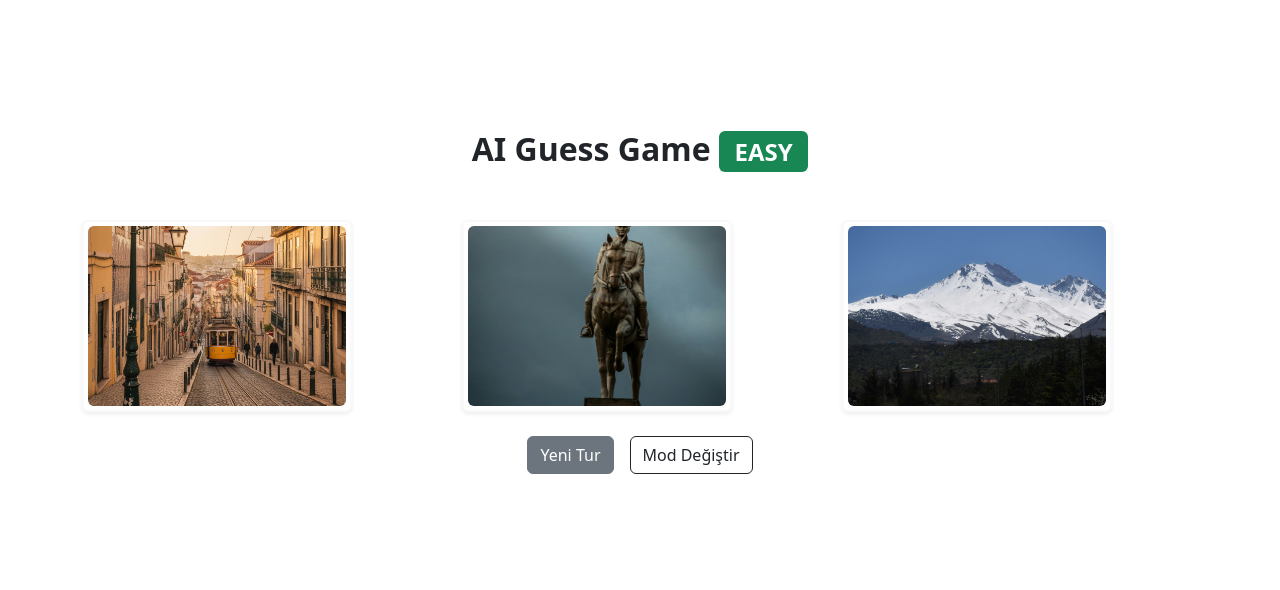
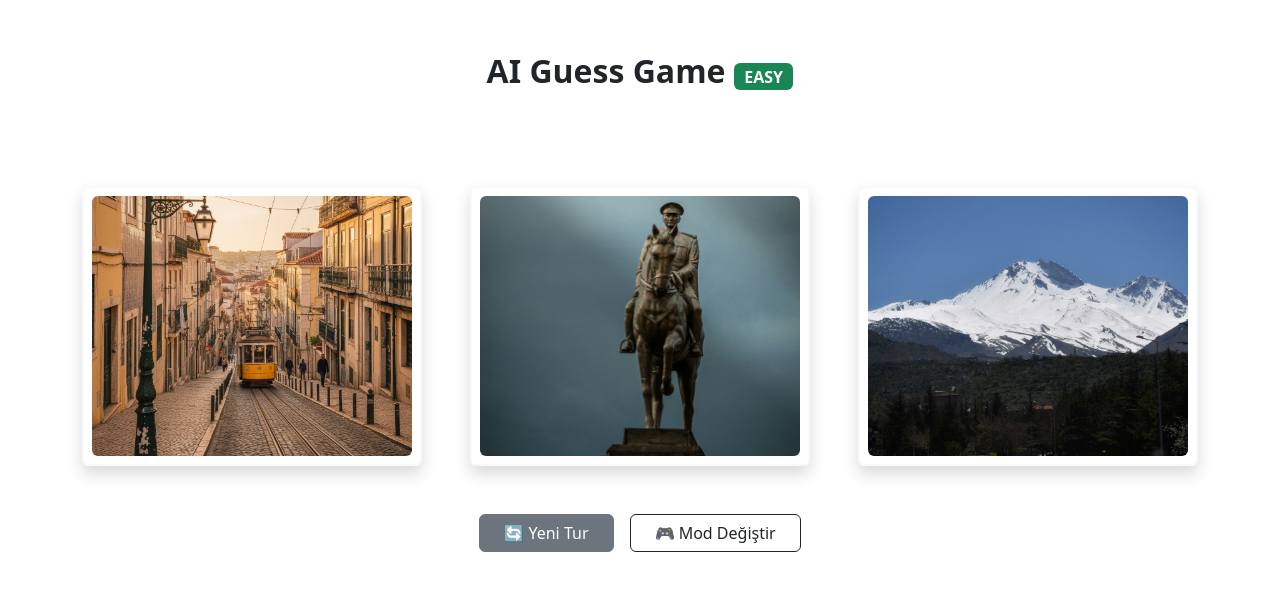
Before and after one commit to aliasim16/1030510261_BS435_WebProgramlama, a React (Vite) app in the folder guess-game/guess-game/: page /game in a window 1280 px wide. Shown: the part 110-700 px from the top of the page. Built offline with nearby package versions, Linux system fonts and the light colour scheme.

Commit message:
resimler büyüdü

```diff
--- a/guess-game/guess-game/src/components/ImageOption.jsx
+++ b/guess-game/guess-game/src/components/ImageOption.jsx
@@ -4,17 +4,23 @@ export default function ImageOption({ image, onClick, isDisabled, isSelected })
       disabled={isDisabled}
       onClick={onClick}
       className={`
-        card p-1 shadow-sm border-2
+        card p-2 shadow border-2
         ${isSelected ? "border-success" : "border-light"}
         hover:scale-105 transition-transform
       `}
-      style={{ width: "270px" }}
+      style={{
+        width: "360px",
+        cursor: isDisabled ? "not-allowed" : "pointer",
+      }}
     >
       <img
         src={image.url}
         alt={image.id}
         className="card-img-top rounded"
-        style={{ height: "180px", objectFit: "cover" }}
+        style={{
+          height: "260px",
+          objectFit: "cover",
+        }}
       />
     </button>
   );
--- a/guess-game/guess-game/src/pages/GameScreen.jsx
+++ b/guess-game/guess-game/src/pages/GameScreen.jsx
@@ -18,17 +18,28 @@ export default function GameScreen() {
 
   const isHard = mode === "hard";
 
+  // =========================
+  // Yeni tur kur
+  // =========================
   const setupNewRound = () => {
-    const ai = IMAGE_POOL.filter(i => i.type === "ai");
-    const real = IMAGE_POOL.filter(i => i.type === "real");
+    const aiImages = IMAGE_POOL.filter(img => img.type === "ai");
+    const realImages = IMAGE_POOL.filter(img => img.type === "real");
 
-    const aiImg = ai[Math.floor(Math.random() * ai.length)];
-    const reals = [...real].sort(() => Math.random() - 0.5).slice(0, 2);
+    const aiImg =
+      aiImages[Math.floor(Math.random() * aiImages.length)];
 
-    const round = [aiImg, ...reals].sort(() => Math.random() - 0.5);
+    const reals = [...realImages]
+      .sort(() => Math.random() - 0.5)
+      .slice(0, 2);
 
-    setImages(round);
-    setCorrectIndex(round.findIndex(i => i.type === "ai"));
+    const roundImages = [aiImg, ...reals].sort(
+      () => Math.random() - 0.5
+    );
+
+    setImages(roundImages);
+    setCorrectIndex(
+      roundImages.findIndex(img => img.type === "ai")
+    );
     setStep("first");
     setFirstGuessIndex(null);
     setShowHint(false);
@@ -39,10 +50,14 @@ export default function GameScreen() {
     setupNewRound();
   }, [mode]);
 
+  // =========================
+  // Tıklama logic
+  // =========================
   const handleClick = (index) => {
     if (step === "first") {
       setFirstGuessIndex(index);
 
+      // HARD: tek şans
       if (isHard) {
         setLastResult({
           isWin: index === correctIndex,
@@ -54,6 +69,7 @@ export default function GameScreen() {
         return;
       }
 
+      // EASY: ilk tahmin
       if (index === correctIndex) {
         setLastResult({
           isWin: true,
@@ -68,6 +84,7 @@ export default function GameScreen() {
         setMessage("Yanlış tahmin! İpucuna dikkat et.");
       }
     } else {
+      // EASY: ikinci tahmin
       if (index === firstGuessIndex) return;
 
       setLastResult({
@@ -83,40 +100,65 @@ export default function GameScreen() {
   return (
     <PageWrapper>
       <div className="container text-center mt-4">
-      <h2 className="fw-bold">
+        {/* Başlık */}
+        <h2 className="fw-bold mb-4">
           AI Guess Game{" "}
-        <span className={`badge ${isHard ? "bg-danger" : "bg-success"}`}>
+          <span
+            className={`badge ${
+              isHard ? "bg-danger" : "bg-success"
+            } fs-6`}
+          >
             {mode.toUpperCase()}
           </span>
         </h2>
 
-      <div className="row justify-content-center mt-4 g-4">
+        {/* Görseller */}
+        <div className="row justify-content-center mt-5 g-5">
           {images.map((img, idx) => (
-          <div className="col-md-4" key={img.id}>
+            <div
+              className="col-lg-4 col-md-6 d-flex justify-content-center"
+              key={img.id}
+            >
               <ImageOption
                 image={img}
                 onClick={() => handleClick(idx)}
-              isDisabled={!isHard && step === "second" && idx === firstGuessIndex}
+                isDisabled={
+                  !isHard &&
+                  step === "second" &&
+                  idx === firstGuessIndex
+                }
                 isSelected={idx === firstGuessIndex}
               />
             </div>
           ))}
         </div>
 
+        {/* İpucu */}
         {!isHard && showHint && (
           <div className="alert alert-info mt-4">
-          <strong>İpucu:</strong> {images[correctIndex]?.hint}
+            <strong>İpucu:</strong>{" "}
+            {images[correctIndex]?.hint}
           </div>
         )}
 
-      {message && <p className="text-muted mt-2">{message}</p>}
+        {/* Mesaj */}
+        {message && (
+          <p className="text-muted mt-2">{message}</p>
+        )}
 
-      <div className="d-flex justify-content-center gap-3 mt-4">
-        <button className="btn btn-secondary" onClick={setupNewRound}>
-          Yeni Tur
+        {/* Alt butonlar */}
+        <div className="d-flex justify-content-center gap-3 mt-5">
+          <button
+            className="btn btn-secondary px-4"
+            onClick={setupNewRound}
+          >
+            🔄 Yeni Tur
           </button>
-        <button className="btn btn-outline-dark" onClick={() => navigate("/")}>
-          Mod Değiştir
+          <button
+            className="btn btn-outline-dark px-4"
+            onClick={() => navigate("/")}
+          >
+            🎮 Mod Değiştir
           </button>
         </div>
       </div>
--- a/guess-game/guess-game/src/pages/ResultScreen.jsx
+++ b/guess-game/guess-game/src/pages/ResultScreen.jsx
@@ -11,7 +11,7 @@ export default function ResultScreen() {
     return null;
   }
 
-  const { isWin, winOn, correctImage,mode } = lastResult;
+  const { isWin, winOn, correctImage, mode } = lastResult;
 
   let title = "";
   let description = "";
@@ -28,25 +28,55 @@ export default function ResultScreen() {
   }
 
   return (
+    <PageWrapper>
+      <div
+        className="card shadow-lg p-5 text-center"
+        style={{ maxWidth: "600px", width: "100%", borderRadius: "20px" }}
+      >
+        {/* Başlık */}
+        <h1 className="fw-bold mb-2">{title}</h1>
+        <p className="text-muted">{description}</p>
 
-    <PageWrapper>
-    <div style={{ textAlign: "center", marginTop: "40px" }}>
-      <h1>{title}</h1>
-      <p>{description}</p>
-         <p>
-            Mod: <strong>{mode?.toUpperCase()}</strong>
-        </p>
-      <img
-        src={correctImage.url}
-        alt="AI"
-        style={{ width: 260, border: "2px solid green" }}
-      />
+        {/* Mod etiketi */}
+        <span
+          className={`badge ${
+            mode === "hard" ? "bg-danger" : "bg-success"
+          } mb-4`}
+        >
+          Mod: {mode.toUpperCase()}
+        </span>
 
-      <div style={{ marginTop: 20 }}>
-        <button onClick={() => navigate("/game")}>Yeni Tur</button>
-        <button onClick={() => navigate("/")}>Ana Sayfa</button>
+        {/* ✅ BÜYÜTÜLMÜŞ GÖRSEL */}
+        <div className="d-flex justify-content-center my-4">
+          <img
+            src={correctImage.url}
+            alt="Doğru AI görseli"
+            className="img-fluid rounded shadow"
+            style={{
+              maxWidth: "420px",
+              width: "100%",
+              border: "4px solid #22c55e",
+            }}
+          />
+        </div>
+
+        {/* ✅ GÜNCEL BUTONLAR */}
+        <div className="d-flex justify-content-center gap-3 mt-3">
+          <button
+            className="btn btn-secondary px-4 hover:scale-105 transition"
+            onClick={() => navigate("/game")}
+          >
+            🔄 Yeni Tur
+          </button>
+
+          <button
+            className="btn btn-outline-dark px-4 hover:scale-105 transition"
+            onClick={() => navigate("/")}
+          >
+            🏠 Ana Sayfa
+          </button>
+        </div>
       </div>
-    </div>
     </PageWrapper>
   );
 }
```
Lines whose indentation alone changed are shown as unchanged.
